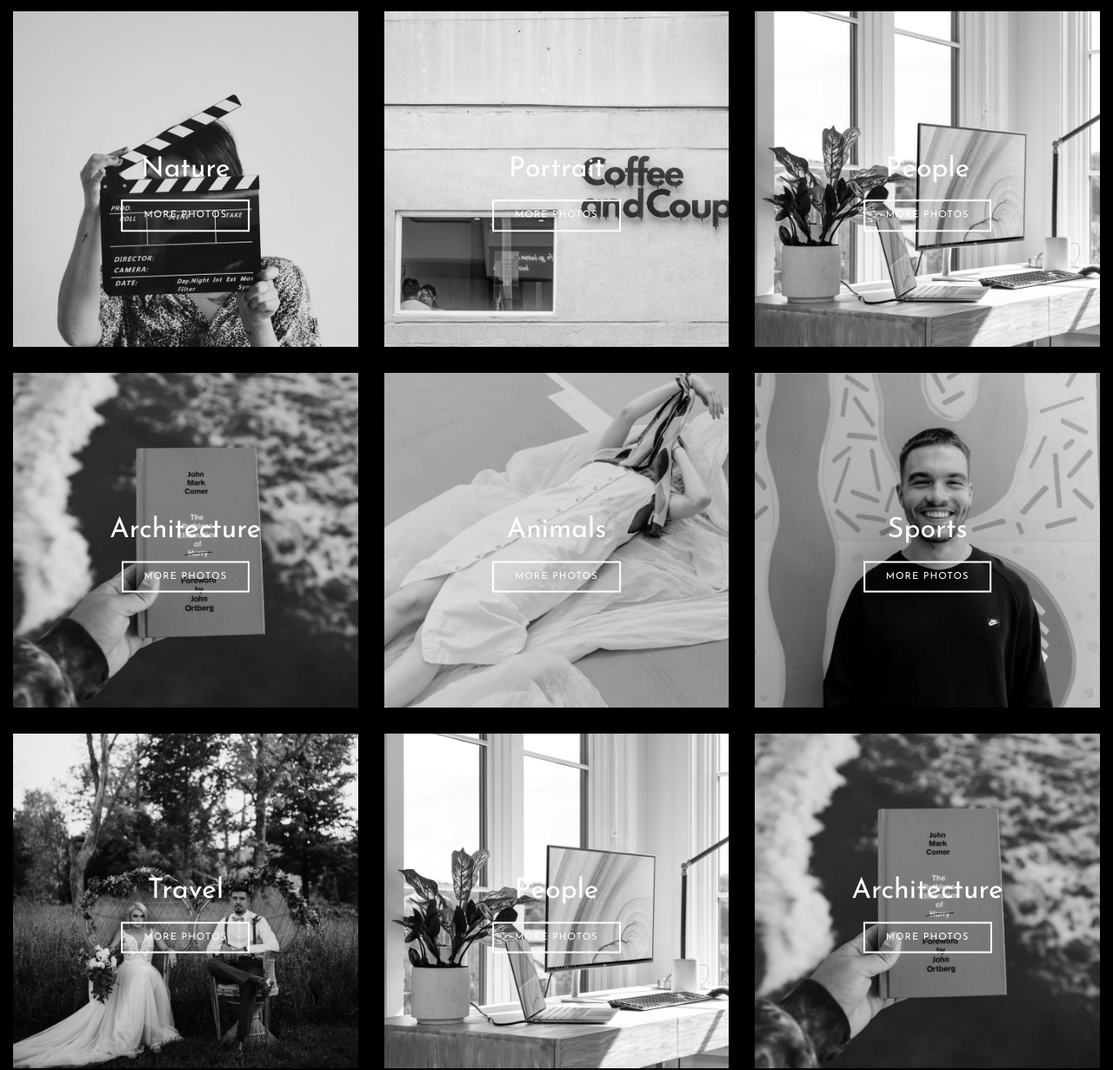
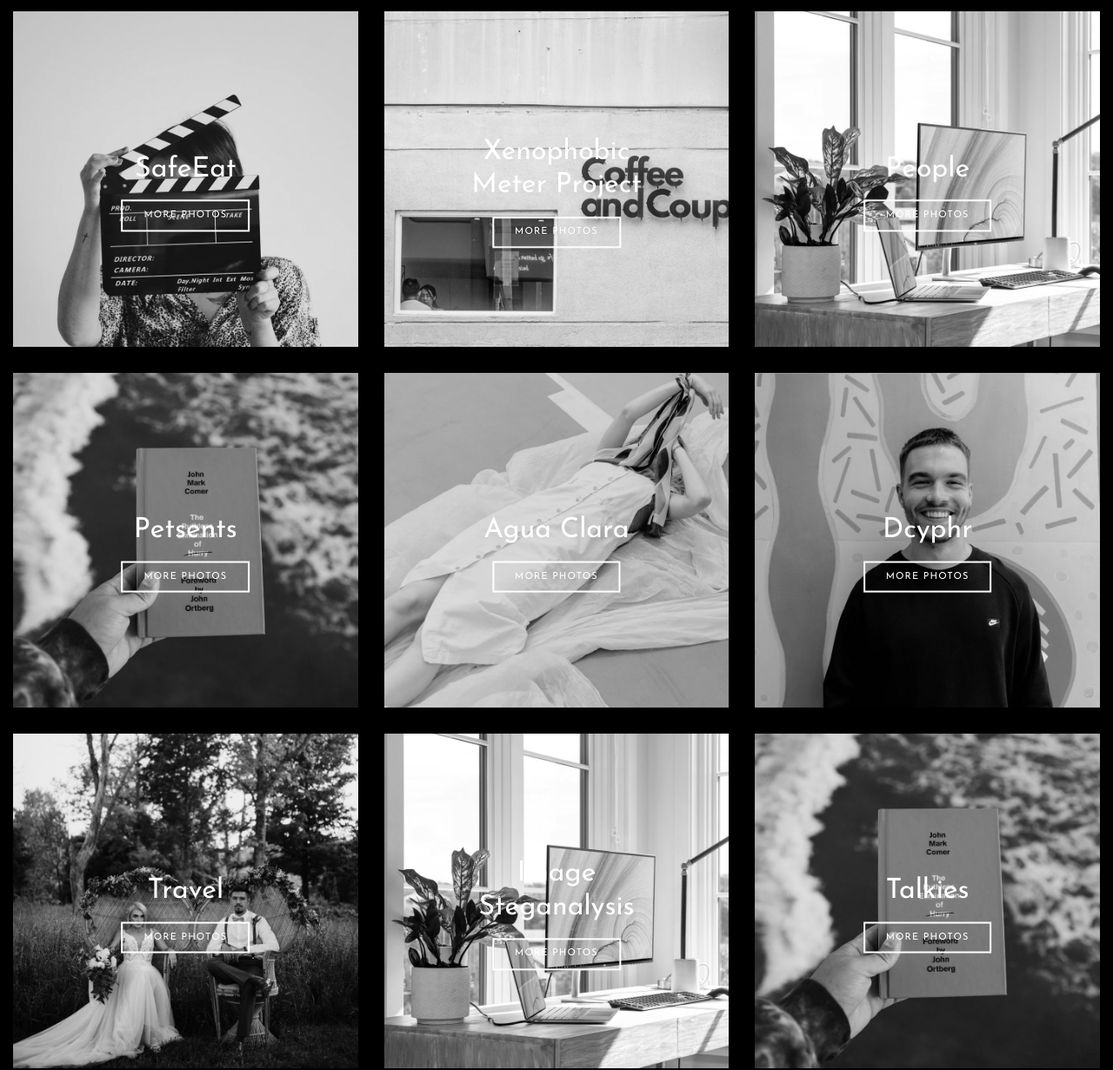
Before and after one commit to mc2259/mc2259.github.io, a plain HTML site: page index.html in a window 1280 px wide. Shown: the part 79-1310 px from the top of the page at 87% size. Drawn offline with Linux system fonts and the light colour scheme; files whose address does not match are found by name.

Commit message:
See latest

```diff
--- a/index.html
+++ b/index.html
@@ -120,7 +120,7 @@
 
                     <div class="image-wrap-2">
                         <div class="image-info">
-                            <h2 class="mb-3">Nature</h2>
+                            <h2 class="mb-3">SafeEat</h2>
                             <a href="single.html" class="btn btn-outline-white py-2 px-4">More Photos</a>
                         </div>
                         <img src="images/img_1.jpg" alt="Image" class="img-fluid">
@@ -130,7 +130,7 @@
                 <div class="col-lg-4">
                     <div class="image-wrap-2">
                         <div class="image-info">
-                            <h2 class="mb-3">Portrait</h2>
+                            <h2 class="mb-3">Xenophobic Meter Project</h2>
                             <a href="single.html" class="btn btn-outline-white py-2 px-4">More Photos</a>
                         </div>
                         <img src="images/img_2.jpg" alt="Image" class="img-fluid">
@@ -149,7 +149,7 @@
                 <div class="col-lg-4">
                     <div class="image-wrap-2">
                         <div class="image-info">
-                            <h2 class="mb-3">Architecture</h2>
+                            <h2 class="mb-3">Petsents</h2>
                             <a href="single.html" class="btn btn-outline-white py-2 px-4">More Photos</a>
                         </div>
                         <img src="images/img_4.jpg" alt="Image" class="img-fluid">
@@ -159,7 +159,7 @@
                 <div class="col-lg-4">
                     <div class="image-wrap-2">
                         <div class="image-info">
-                            <h2 class="mb-3">Animals</h2>
+                            <h2 class="mb-3">Agua Clara</h2>
                             <a href="single.html" class="btn btn-outline-white py-2 px-4">More Photos</a>
                         </div>
                         <img src="images/img_5.jpg" alt="Image" class="img-fluid">
@@ -169,7 +169,7 @@
                 <div class="col-lg-4">
                     <div class="image-wrap-2">
                         <div class="image-info">
-                            <h2 class="mb-3">Sports</h2>
+                            <h2 class="mb-3">Dcyphr</h2>
                             <a href="single.html" class="btn btn-outline-white py-2 px-4">More Photos</a>
                         </div>
                         <img src="images/img_6.jpg" alt="Image" class="img-fluid">
@@ -189,7 +189,7 @@
                 <div class="col-lg-4">
                     <div class="image-wrap-2">
                         <div class="image-info">
-                            <h2 class="mb-3">People</h2>
+                            <h2 class="mb-3">Image Steganalysis</h2>
                             <a href="single.html" class="btn btn-outline-white py-2 px-4">More Photos</a>
                         </div>
                         <img src="images/img_3.jpg" alt="Image" class="img-fluid">
@@ -199,7 +199,7 @@
                 <div class="col-lg-4">
                     <div class="image-wrap-2">
                         <div class="image-info">
-                            <h2 class="mb-3">Architecture</h2>
+                            <h2 class="mb-3">Talkies</h2>
                             <a href="single.html" class="btn btn-outline-white py-2 px-4">More Photos</a>
                         </div>
                         <img src="images/img_4.jpg" alt="Image" class="img-fluid">
```
